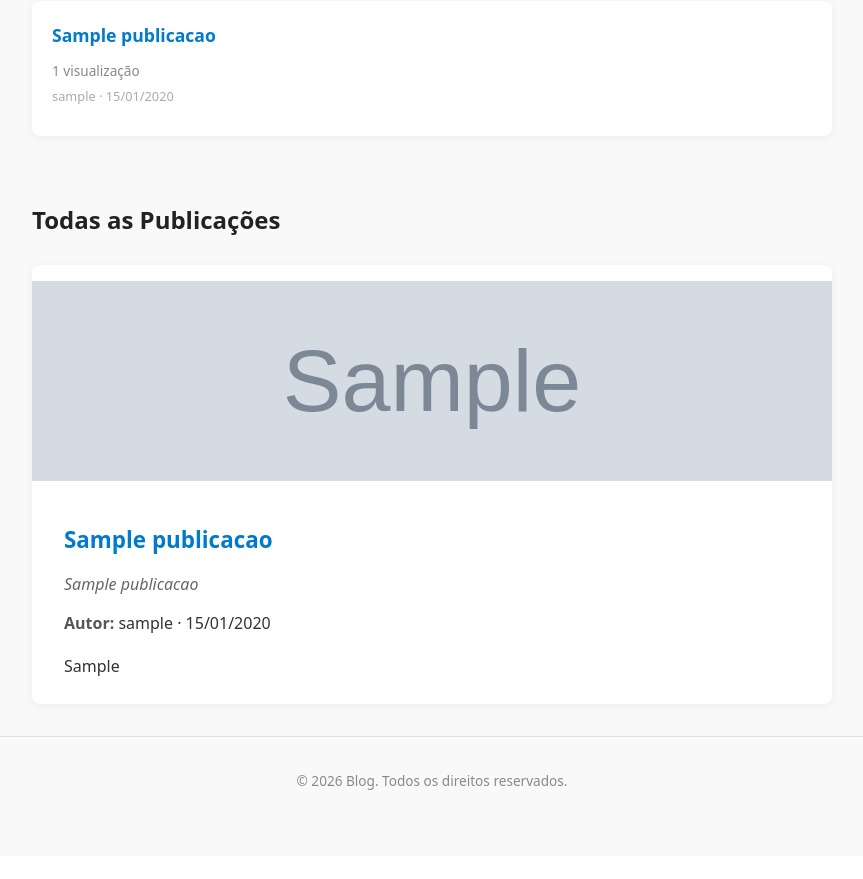
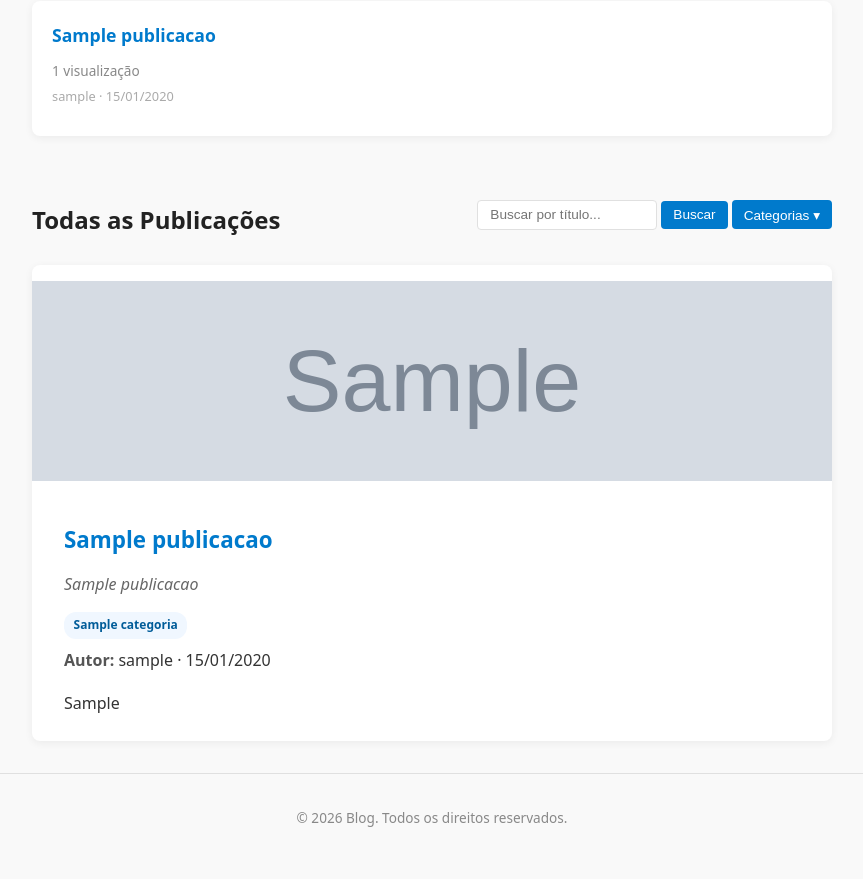
Before and after one commit to dev-macb/template-blog-django, a Django app: page / in a window 1280 px wide. Shown: the part 388-1267 px from the top of the page, without its empty margins (208-1071 px from the left). Before the commit the page ends 1178 px from the top, so only its background shows below. Run offline with Django 5.2, Linux system fonts and the light colour scheme; tables that the repository leaves empty hold one stand-in row (values such as "Sample post"); grey boxes marked "Sample" are stand-in pictures; some libraries are stand-ins or nearby versions.

Commit message:
Filtros, paginação, categorias

```diff
--- a/blog/models.py
+++ b/blog/models.py
@@ -1,5 +1,19 @@
 from django.contrib.auth.models import User
 from django.db import models
+
+
+class Categoria(models.Model):
+    nome = models.CharField(max_length=100, unique=True)
+    slug = models.SlugField(unique=True)
+    descricao = models.TextField(blank=True)
+
+    class Meta:
+        ordering = ["nome"]
+        verbose_name = "Categoria"
+        verbose_name_plural = "Categorias"
+
+    def __str__(self):
+        return self.nome
 
 
 class Publicacao(models.Model):
@@ -11,6 +25,13 @@ class Publicacao(models.Model):
     data_criacao = models.DateTimeField(auto_now_add=True)
     visualizacoes = models.IntegerField(default=0, db_index=True)
     autor = models.ForeignKey(User, on_delete=models.CASCADE)
+    categoria = models.ForeignKey(
+        Categoria,
+        on_delete=models.SET_NULL,
+        null=True,
+        blank=True,
+        related_name="publicacoes",
+    )
 
     class Meta:
         ordering = ["-data_criacao"]
--- /dev/null
+++ b/blog/static/blog/dropdown.js
@@ -0,0 +1,26 @@
+(function () {
+    var botao = document.getElementById('botao-categorias');
+    var painel = document.getElementById('painel-categorias');
+    var dropdown = document.getElementById('dropdown-categorias');
+    var form = document.getElementById('form-filtros');
+
+    if (!botao || !painel) return;
+
+    botao.addEventListener('click', function (e) {
+        e.stopPropagation();
+        painel.classList.toggle('aberto');
+    });
+
+    document.addEventListener('click', function (e) {
+        if (!dropdown.contains(e.target)) {
+            painel.classList.remove('aberto');
+        }
+    });
+
+    var checkboxes = painel.querySelectorAll('input[type="checkbox"]');
+    for (var i = 0; i < checkboxes.length; i++) {
+        checkboxes[i].addEventListener('change', function () {
+            form.submit();
+        });
+    }
+})();
--- a/blog/static/blog/estilo.css
+++ b/blog/static/blog/estilo.css
@@ -296,6 +296,156 @@ hr {
     margin-bottom: 1rem;
 }
 
+.etiqueta-categoria {
+    display: inline-block;
+    background: #f0f7ff;
+    color: #005c99;
+    font-size: 0.75rem;
+    font-weight: 600;
+    padding: 0.2rem 0.6rem;
+    border-radius: 12px;
+    margin-bottom: 0.5rem;
+}
+
+.cabecalho-listagem {
+    display: flex;
+    justify-content: space-between;
+    align-items: flex-start;
+    gap: 1rem;
+    flex-wrap: wrap;
+    margin-bottom: 1.5rem;
+}
+
+.cabecalho-listagem h2 {
+    margin-bottom: 0;
+}
+
+.filtros-listagem {
+    display: flex;
+    align-items: center;
+    gap: 0.75rem;
+    flex-wrap: wrap;
+}
+
+.busca-titulo {
+    display: flex;
+    gap: 0.25rem;
+    align-items: center;
+}
+
+.busca-titulo input[type="text"] {
+    padding: 0.4rem 0.75rem;
+    border: 1px solid #e0e0e0;
+    border-radius: 4px;
+    font-size: 0.85rem;
+    width: 180px;
+}
+
+.busca-titulo button {
+    padding: 0.4rem 0.75rem;
+    background: #007acc;
+    color: #fff;
+    border: none;
+    border-radius: 4px;
+    cursor: pointer;
+    font-size: 0.85rem;
+}
+
+.busca-titulo button:hover {
+    background: #005c99;
+}
+
+.dropdown-categorias {
+    position: relative;
+    display: flex;
+    align-items: center;
+}
+
+.botao-dropdown {
+    padding: 0.4rem 0.75rem;
+    border: 1px solid #e0e0e0;
+    border-radius: 4px;
+    background: #fff;
+    color: #333;
+    font-size: 0.85rem;
+    cursor: pointer;
+}
+
+.botao-dropdown:hover {
+    border-color: #007acc;
+}
+
+.painel-categorias {
+    display: none;
+    position: absolute;
+    top: 100%;
+    right: 0;
+    margin-top: 0.25rem;
+    background: #fff;
+    border: 1px solid #e0e0e0;
+    border-radius: 6px;
+    box-shadow: 0 4px 12px rgba(0, 0, 0, 0.1);
+    min-width: 180px;
+    z-index: 50;
+    padding: 0.5rem 0;
+}
+
+.painel-categorias.aberto {
+    display: block;
+}
+
+.item-categoria {
+    display: flex;
+    align-items: center;
+    gap: 0.5rem;
+    padding: 0.4rem 0.75rem;
+    cursor: pointer;
+    font-size: 0.85rem;
+    color: #333;
+}
+
+.item-categoria:hover {
+    background-color: #f5f5f5;
+}
+
+.item-categoria input[type="checkbox"] {
+    margin: 0;
+    accent-color: #007acc;
+}
+
+.paginacao {
+    display: flex;
+    justify-content: center;
+    gap: 0.5rem;
+    margin: 2rem 0;
+    flex-wrap: wrap;
+}
+
+.botao-paginacao,
+.pagina-atual {
+    padding: 0.5rem 1rem;
+    border-radius: 4px;
+    text-decoration: none;
+    font-size: 0.9rem;
+}
+
+.pagina-atual {
+    background-color: #007acc;
+    color: #fff;
+    font-weight: bold;
+}
+
+.botao-paginacao {
+    background-color: #fff;
+    color: #333;
+    border: 1px solid #e0e0e0;
+}
+
+.botao-paginacao:hover {
+    border-color: #007acc;
+    color: #007acc;
+}
+
 a:focus-visible,
 button:focus-visible {
     outline: 2px solid #007acc;
@@ -340,4 +490,16 @@ button:focus-visible {
     article h1 {
         font-size: 1.4rem;
     }
+
+.cabecalho-listagem h2 {
+    margin-bottom: 0;
 }
+
+.cabecalho-listagem {
+        flex-direction: column;
+    }
+
+    .busca-titulo input[type="text"] {
+        width: 100%;
+    }
+}
--- a/blog/templates/blog/pagina_inicial.html
+++ b/blog/templates/blog/pagina_inicial.html
@@ -25,7 +27,32 @@
     </section>
 
     <section class="listagem">
-        <h2>Todas as Publicações</h2>
+        <div class="cabecalho-listagem">
+            <h2>Todas as Publicações</h2>
+            <div class="filtros-listagem">
+                <form class="busca-titulo" method="get" action="{% url 'pagina_inicial' %}" id="form-filtros">
+                    <input type="text" name="titulo" placeholder="Buscar por título..." value="{{ termo_busca }}">
+                    <button type="submit">Buscar</button>
+
+                    {% if categorias %}
+                    <div class="dropdown-categorias" id="dropdown-categorias">
+                        <button type="button" class="botao-dropdown" id="botao-categorias">
+                            Categorias{% if categorias_selecionadas %} ({{ categorias_selecionadas|length }}){% endif %} &#9662;
+                        </button>
+                        <div class="painel-categorias" id="painel-categorias">
+                            {% for cat in categorias %}
+                            <label class="item-categoria">
+                                <input type="checkbox" name="categorias" value="{{ cat.slug }}"
+                                       {% if cat.slug in categorias_selecionadas %}checked{% endif %}>
+                                {{ cat.nome }}
+                            </label>
+                            {% endfor %}
+                        </div>
+                    </div>
+                    {% endif %}
+                </form>
+            </div>
+        </div>
         {% for publicacao in publicacoes %}
             <article class="cartao-listagem">
                 {% if publicacao.imagem %}
@@ -38,6 +65,9 @@
                     {% if publicacao.subtitulo %}
                         <p class="subtitulo">{{ publicacao.subtitulo }}</p>
                     {% endif %}
+                    {% if publicacao.categoria %}
+                        <span class="etiqueta-categoria">{{ publicacao.categoria.nome }}</span>
+                    {% endif %}
                     <p><strong>Autor:</strong> {{ publicacao.autor }} &middot; {{ publicacao.data_criacao|date:"d/m/Y" }}</p>
                     <div>{{ publicacao.conteudo|markdown|truncatechars_html:200 }}</div>
                 </div>
--- a/blog/views.py
+++ b/blog/views.py
@@ -1,23 +1,43 @@
+from django.core.paginator import Paginator
 from django.db.models import F
 from django.shortcuts import get_object_or_404, render
-from .models import Publicacao
+from .models import Categoria, Publicacao
 
 
 def pagina_inicial(request):
     publicacoes_destaque = Publicacao.objects.order_by("-visualizacoes")[:3]
-    publicacoes = Publicacao.objects.all().select_related("autor")
+
+    publicacoes = Publicacao.objects.all().select_related("autor", "categoria")
+
+    categorias_selecionadas = request.GET.getlist("categorias")
+    if categorias_selecionadas:
+        publicacoes = publicacoes.filter(categoria__slug__in=categorias_selecionadas)
+
+    termo_busca = request.GET.get("titulo", "").strip()
+    if termo_busca:
+        publicacoes = publicacoes.filter(titulo__icontains=termo_busca)
+
+    paginator = Paginator(publicacoes, 10)
+    numero_pagina = request.GET.get("pagina")
+    publicacoes_paginadas = paginator.get_page(numero_pagina)
+
     return render(
         request,
         "blog/pagina_inicial.html",
         {
             "publicacoes_destaque": publicacoes_destaque,
-            "publicacoes": publicacoes,
+            "publicacoes": publicacoes_paginadas,
+            "categorias": Categoria.objects.all(),
+            "categorias_selecionadas": categorias_selecionadas,
+            "termo_busca": termo_busca,
         },
     )
 
 
 def detalhe_publicacao(request, slug):
-    publicacao = get_object_or_404(Publicacao.objects.select_related("autor"), slug=slug)
+    publicacao = get_object_or_404(
+        Publicacao.objects.select_related("autor", "categoria"), slug=slug
+    )
     Publicacao.objects.filter(pk=publicacao.pk).update(visualizacoes=F("visualizacoes") + 1)
     publicacao.refresh_from_db(fields=["visualizacoes"])
     return render(request, "blog/detalhe_publicacao.html", {"publicacao": publicacao})
```
Also changed, not shown: other parts of blog/templates/blog/pagina_inicial.html (+28 -0 lines), blog/admin.py (+13 -2 lines), blog/templatetags/paginacao_extras.py (added, +16 -0 lines), blog/tests/test_models.py (+40 -1 lines), blog/tests/test_views.py (+223 -1 lines), blog/migrations/0003_categoria_publicacao_categoria.py (added).
